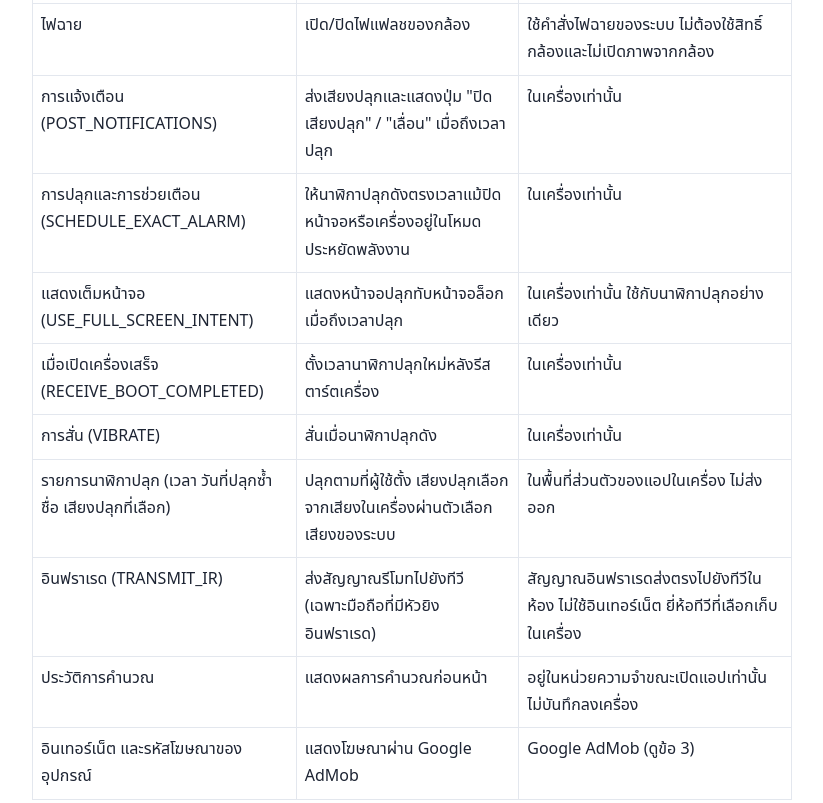
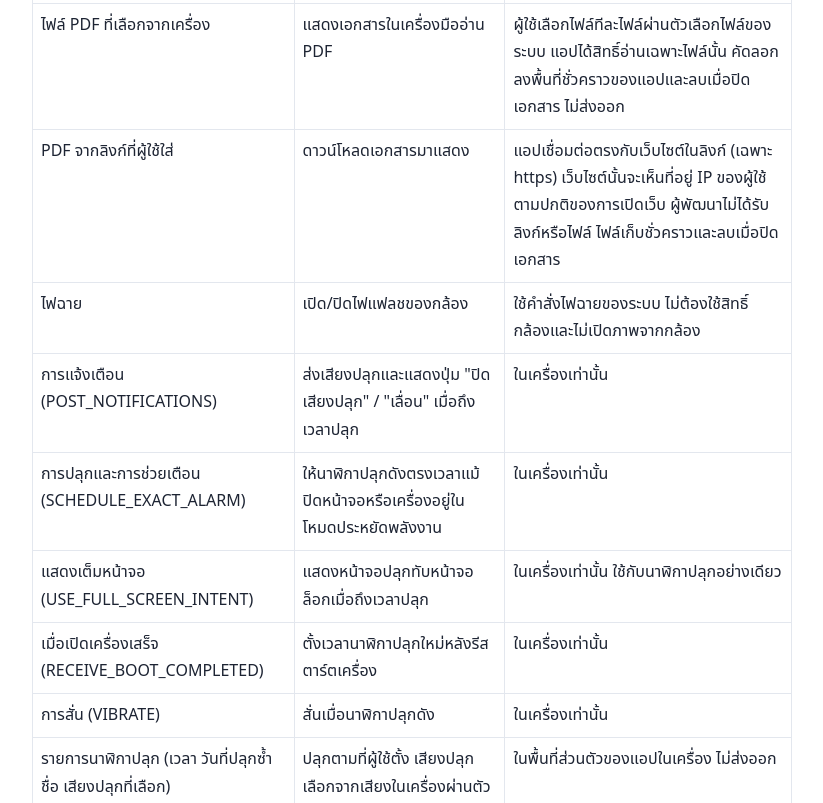
Before and after one commit to suchat-kl/suchat-kl.github.io, a plain HTML site: page toolbox/privacy-policy.html in a window 1280 px wide. Shown: the part 1038-1841 px from the top of the page, without its empty margins (228-1051 px from the left). Drawn offline with Linux system fonts and the light colour scheme.

Commit message:
toolbox: นโยบายความเป็นส่วนตัวเพิ่มเครื่องมืออ่าน PDF
Co-Authored-By: Claude Opus 5.5 <noreply@anthropic.com>

```diff
--- a/toolbox/privacy-policy.html
+++ b/toolbox/privacy-policy.html
@@ -21,7 +21,7 @@
 <h1>นโยบายความเป็นส่วนตัว</h1>
 <div class="meta">แอปกล่องเครื่องมือ (th.banceum.suchat.toolbox) · มีผลตั้งแต่ 14 พฤศจิกายน 2569 (ปรับปรุง 16 พฤศจิกายน 2569) · ผู้พัฒนา: Suchat Klamphimai · ติดต่อ: suchat.msit04@gmail.com</div>
 
-<p>กล่องเครื่องมือรวมเครื่องมือประจำวันไว้ในแอปเดียว ได้แก่ เครื่องคิดเลข ไฟฉาย ถ่ายภาพ กระจก สแกน QR code นาฬิกาปลุก และรีโมททีวีอินฟราเรด นโยบายนี้อธิบายว่าแอปใช้สิทธิ์และข้อมูลอะไร เก็บไว้ที่ใด และผู้ใช้ควบคุมข้อมูลได้อย่างไร</p>
+<p>กล่องเครื่องมือรวมเครื่องมือประจำวันไว้ในแอปเดียว ได้แก่ เครื่องคิดเลข ไฟฉาย ถ่ายภาพ กระจก สแกน QR code อ่าน PDF นาฬิกาปลุก และรีโมททีวีอินฟราเรด นโยบายนี้อธิบายว่าแอปใช้สิทธิ์และข้อมูลอะไร เก็บไว้ที่ใด และผู้ใช้ควบคุมข้อมูลได้อย่างไร</p>
 
 <h2>1. แอปไม่มีบัญชีผู้ใช้</h2>
 <p>ไม่ต้องสมัครหรือเข้าสู่ระบบ ผู้พัฒนาไม่มีเซิร์ฟเวอร์ของตัวเองและไม่ได้รับข้อมูลของผู้ใช้ ทุกเครื่องมือทำงานในเครื่องของผู้ใช้</p>
@@ -35,6 +35,8 @@
 <tr><td>ภาพในเครื่องมือกระจก</td><td>แสดงภาพจากกล้องหน้าบนจอ และ "หยุดภาพ" ค้างไว้ให้ดูชั่วคราว</td><td>แสดงบนจอเท่านั้น ภาพที่หยุดไว้อยู่ในหน่วยความจำจนกดเล่นต่อหรือออกจากหน้า <b>ไม่บันทึกลงเครื่องและไม่ส่งออก</b></td></tr>
 <tr><td>ภาพที่เลือกเพื่อสแกน QR</td><td>อ่าน QR จากภาพในเครื่อง</td><td>ผู้ใช้เลือกภาพทีละภาพผ่านตัวเลือกภาพของระบบ แอปไม่ได้รับสิทธิ์อ่านไฟล์อื่น ประมวลผลในเครื่องและไม่เก็บภาพไว้</td></tr>
 <tr><td>ข้อความใน QR code</td><td>แสดงผล คัดลอก แชร์ หรือเปิดลิงก์/โทร/อีเมลตามที่ผู้ใช้กด</td><td>อยู่ในหน้าจอเท่านั้น ไม่บันทึกประวัติการสแกน แอปไม่เปิดลิงก์เองจนกว่าผู้ใช้จะกด</td></tr>
+<tr><td>ไฟล์ PDF ที่เลือกจากเครื่อง</td><td>แสดงเอกสารในเครื่องมืออ่าน PDF</td><td>ผู้ใช้เลือกไฟล์ทีละไฟล์ผ่านตัวเลือกไฟล์ของระบบ แอปได้สิทธิ์อ่านเฉพาะไฟล์นั้น คัดลอกลงพื้นที่ชั่วคราวของแอปและลบเมื่อปิดเอกสาร ไม่ส่งออก</td></tr>
+<tr><td>PDF จากลิงก์ที่ผู้ใช้ใส่</td><td>ดาวน์โหลดเอกสารมาแสดง</td><td>แอปเชื่อมต่อตรงกับเว็บไซต์ในลิงก์ (เฉพาะ https) เว็บไซต์นั้นจะเห็นที่อยู่ IP ของผู้ใช้ตามปกติของการเปิดเว็บ ผู้พัฒนาไม่ได้รับลิงก์หรือไฟล์ ไฟล์เก็บชั่วคราวและลบเมื่อปิดเอกสาร</td></tr>
 <tr><td>ไฟฉาย</td><td>เปิด/ปิดไฟแฟลชของกล้อง</td><td>ใช้คำสั่งไฟฉายของระบบ ไม่ต้องใช้สิทธิ์กล้องและไม่เปิดภาพจากกล้อง</td></tr>
 <tr><td>การแจ้งเตือน (POST_NOTIFICATIONS)</td><td>ส่งเสียงปลุกและแสดงปุ่ม "ปิดเสียงปลุก" / "เลื่อน" เมื่อถึงเวลาปลุก</td><td>ในเครื่องเท่านั้น</td></tr>
 <tr><td>การปลุกและการช่วยเตือน (SCHEDULE_EXACT_ALARM)</td><td>ให้นาฬิกาปลุกดังตรงเวลาแม้ปิดหน้าจอหรือเครื่องอยู่ในโหมดประหยัดพลังงาน</td><td>ในเครื่องเท่านั้น</td></tr>
@@ -44,7 +46,7 @@
 <tr><td>รายการนาฬิกาปลุก (เวลา วันที่ปลุกซ้ำ ชื่อ เสียงปลุกที่เลือก)</td><td>ปลุกตามที่ผู้ใช้ตั้ง เสียงปลุกเลือกจากเสียงในเครื่องผ่านตัวเลือกเสียงของระบบ</td><td>ในพื้นที่ส่วนตัวของแอปในเครื่อง ไม่ส่งออก</td></tr>
 <tr><td>อินฟราเรด (TRANSMIT_IR)</td><td>ส่งสัญญาณรีโมทไปยังทีวี (เฉพาะมือถือที่มีหัวยิงอินฟราเรด)</td><td>สัญญาณอินฟราเรดส่งตรงไปยังทีวีในห้อง ไม่ใช้อินเทอร์เน็ต ยี่ห้อทีวีที่เลือกเก็บในเครื่อง</td></tr>
 <tr><td>ประวัติการคำนวณ</td><td>แสดงผลการคำนวณก่อนหน้า</td><td>อยู่ในหน่วยความจำขณะเปิดแอปเท่านั้น ไม่บันทึกลงเครื่อง</td></tr>
-<tr><td>อินเทอร์เน็ต และรหัสโฆษณาของอุปกรณ์</td><td>แสดงโฆษณาผ่าน Google AdMob</td><td>Google AdMob (ดูข้อ 3)</td></tr>
+<tr><td>อินเทอร์เน็ต และรหัสโฆษณาของอุปกรณ์</td><td>แสดงโฆษณาผ่าน Google AdMob และดาวน์โหลด PDF จากลิงก์ที่ผู้ใช้ใส่</td><td>Google AdMob (ดูข้อ 3)</td></tr>
 </table>
 </div>
 <p>แอปไม่ขอสิทธิ์ตำแหน่ง ไมโครโฟน รายชื่อติดต่อ หรือข้อมูลทางการเงิน และไม่อ่านรูปภาพหรือไฟล์ในเครื่องนอกจากภาพที่ผู้ใช้เลือกเอง</p>
```
